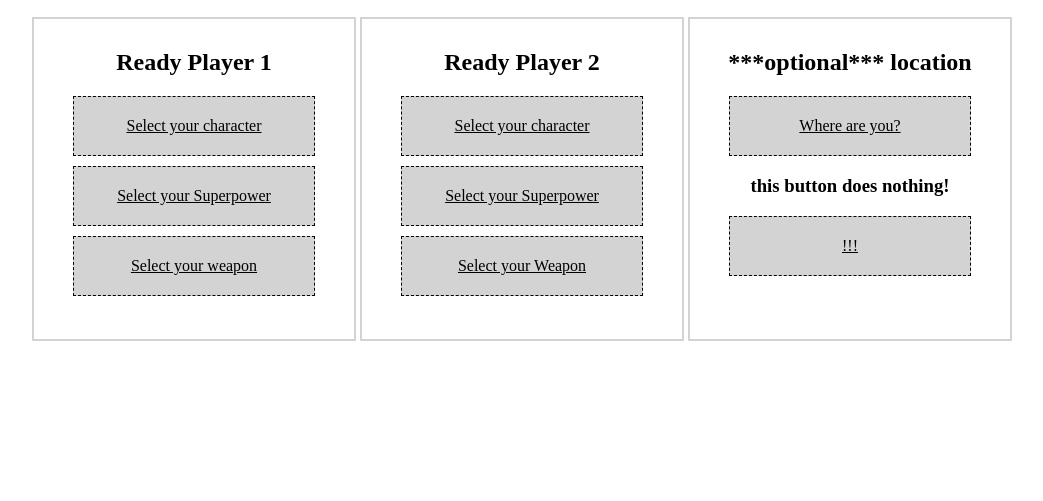
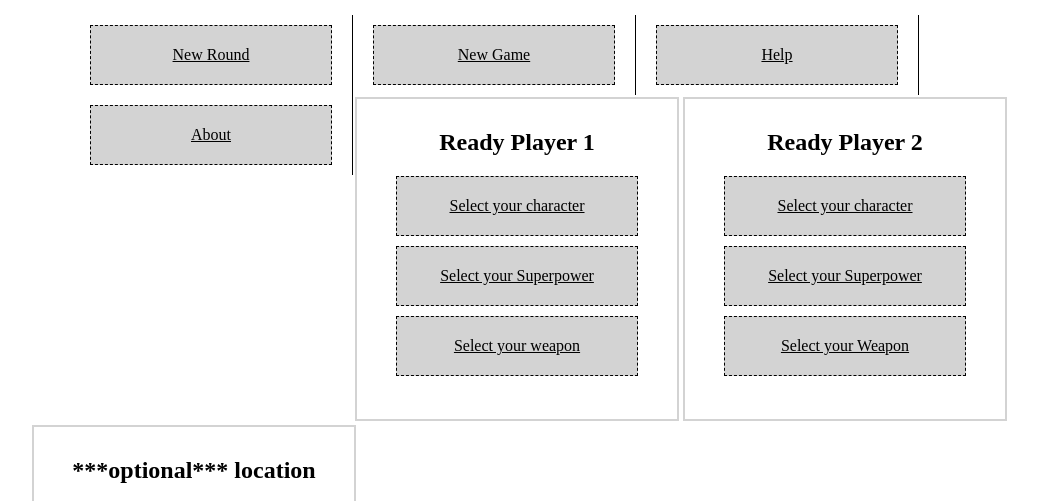
Before and after one commit to goodwilltyping/OpenFight, a plain HTML site: page index.html in a window 1280 px wide. Shown: the part 257-758 px from the top of the page, without its empty margins (110-1153 px from the left). Drawn offline with Linux system fonts and the light colour scheme.

Commit message:
css changes and menu

```diff
--- a/css/styles.css
+++ b/css/styles.css
@@ -6,6 +6,14 @@ h1 {
 
   padding: 1px 0;
 }
+
+.menu > ul > li {
+    display: block;
+    float: left;
+    border-right: 1px solid black;
+    padding: 0px 20px;
+}
+
 
 div {
   text-align:center;
--- a/index.html
+++ b/index.html
@@ -25,7 +25,20 @@
 <!-- header -->
      <div class="header"><h1 onclick="document.location.reload()"><h1>OpenFight!!!</h1></div>
      <div class="subtitle"><h3>The real world game where you use your words to fight...to...the...death!!</h3></div>
+<!-- menu -->
+<!-- MENU -->
+    <div class="menu">
+      <ul>
+        <li class="first"><a href="javascript:void(0)" onclick="OF_APP.game.new()">New Round</a></li>
+        <li><a href="javascript:void(0)" onclick="OF_APP.game.shuffle()">New Game</a></li>
+        <li><a href="help.html">Help</a></li>
+        <li class="last"><a href="about.html">About</a></li>
+      </ul>
+    </div>
+
+
 <!-- row1fighters -->
+
      <div id="row1" class="row">
           <div id="col1" class="column">
             <h2>Ready Player 1</h2>
```
